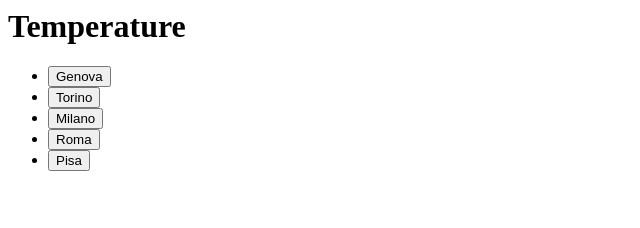
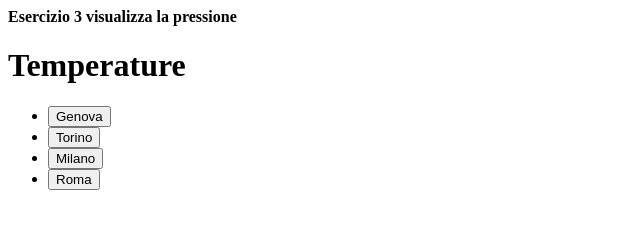
Before and after one commit to alessandrolabate9/ssw---js-sswtemp-rmbrro, a website: page index.html in a window 1280 px wide. Shown: the whole page, without its empty margins (0-640 px from the left). Drawn offline with Linux system fonts and the light colour scheme.

Commit message:
1 file modified

```diff
--- a/index.html
+++ b/index.html
@@ -1,19 +1,9 @@
+<h4>Esercizio 3 visualizza la pressione</h4>
 <h1>Temperature</h1>
 <ul>
-  <li> <button type="button", class ="città">
-    Genova
-  </button> </li>
-  <li> <button type="button", class ="città">
-    Torino
-  </button> </li>
-  <li> <button type="button", class ="città">
-    Milano
-  </button> </li>
-  <li> <button type="button", class ="città">
-    Roma
-  </button> </li>
-  <li> <button type="button", class ="città">
-  Pisa
-</button> </li>
+  <li><button type="button" , class="città">Genova</button></li>
+  <li><button type="button" , class="città">Torino</button></li>
+  <li><button type="button" , class="città">Milano</button></li>
+  <li><button type="button" , class="città">Roma</button></li>
 </ul>
-<div id="risposta"> </div>
+<div id="risposta"></div>
```
